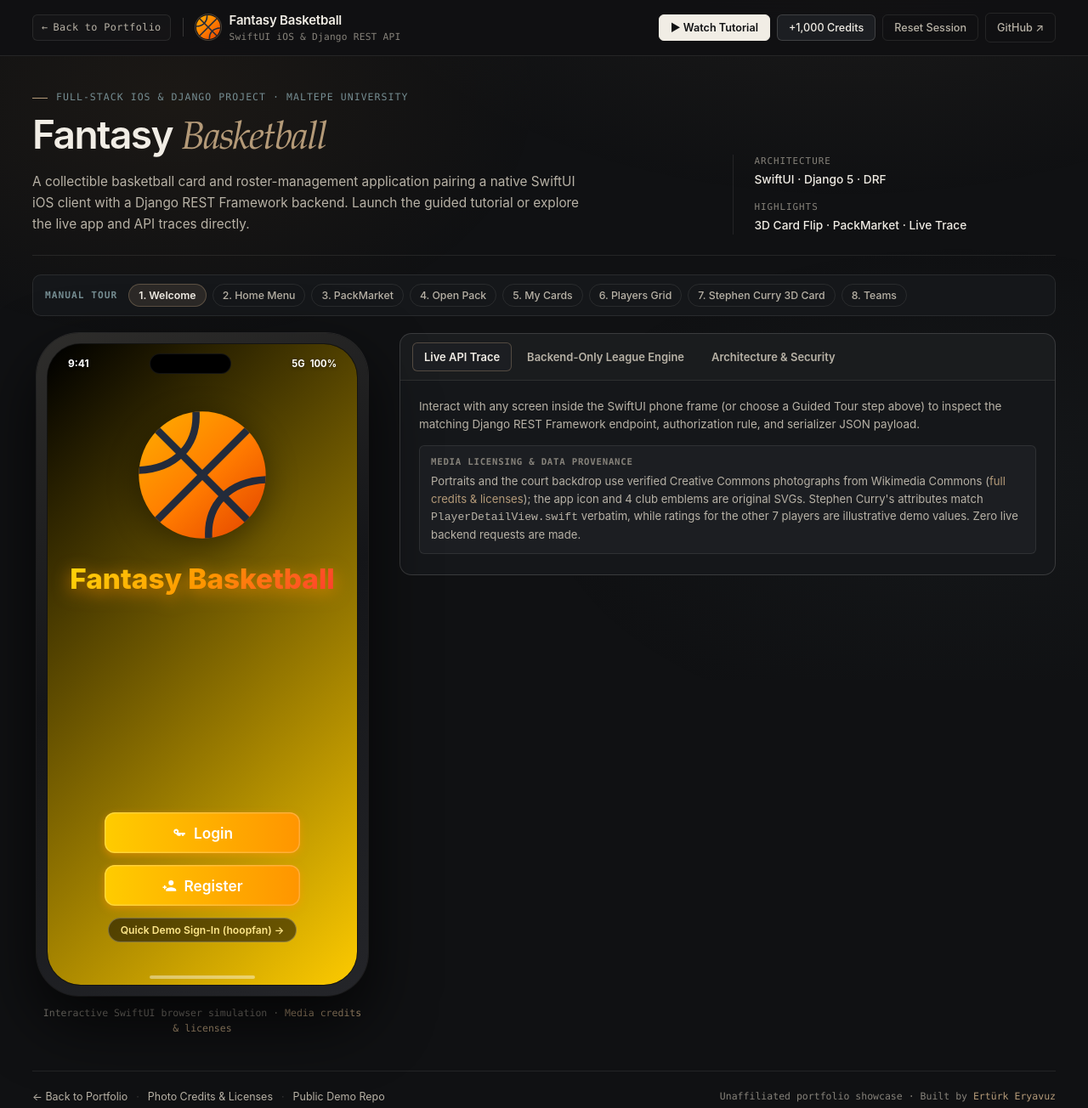
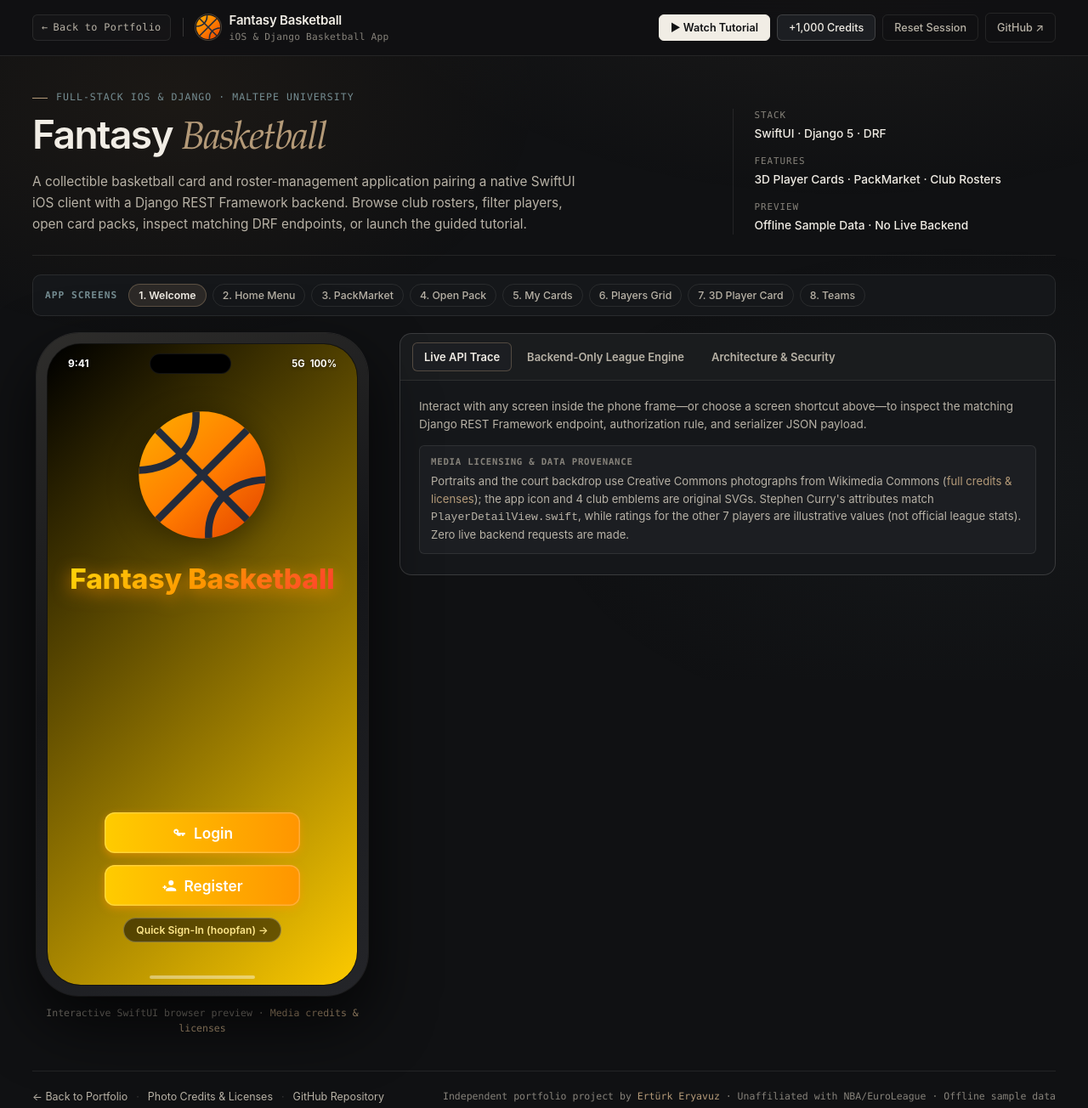
Before and after one commit to erturkeryavuz/fantasy-basketball-demo, a plain HTML site: page docs/index.html in a window 1280 px wide. Shown: the whole page at 85% size. Drawn offline with Linux system fonts and the light colour scheme.

Commit message:
Polish project presentation

```diff
--- a/docs/app.js
+++ b/docs/app.js
@@ -306,7 +306,7 @@ function navigate(screen, opts = {}) {
       status: 200,
       swiftView: "TeamsView.swift → APIService.fetchTeams()",
       djangoView: "TeamViewSet (list)",
-      permission: "IsAdminOrReadOnly (Phase 2A)",
+      permission: "IsAdminOrReadOnly",
       request: null,
       response: TEAMS.map(({ id, name, city, established_year, arena_name, logo }) => ({
         id,
@@ -316,7 +316,7 @@ function navigate(screen, opts = {}) {
         logo: `/media/team_logos/${logo.split("/").pop()}`,
         arena_name,
       })),
-      note: "Displays the 4 clubs with original geometric monogram badges over the systemGray2 → orange gradient.",
+      note: "Lists the 4 clubs from /api/teams/ with custom geometric monogram badges.",
     });
   } else if (screen === "team-players") {
     const roster = PLAYERS.filter((p) => p.team === state.selectedTeamId);
@@ -326,7 +326,7 @@ function navigate(screen, opts = {}) {
       status: 200,
       swiftView: "TeamPlayersView.swift → APIService.fetchPlayers(forTeamId:)",
       djangoView: "PlayerViewSet (DjangoFilterBackend)",
-      permission: "IsAdminOrReadOnly (Phase 2A)",
+      permission: "IsAdminOrReadOnly",
       request: null,
       response: roster.map(serializePlayer),
       note: "Server-side team filter backed by django_filters (`filterset_fields = ['team']`).",
@@ -339,7 +339,7 @@ function navigate(screen, opts = {}) {
       status: 200,
       swiftView: "PlayersView.swift → APIService.fetchPlayers()",
       djangoView: "PlayerViewSet (list)",
-      permission: "IsAdminOrReadOnly (Phase 2A)",
+      permission: "IsAdminOrReadOnly",
       request: null,
       response: {
         count_total: PLAYERS.length,
@@ -347,21 +347,21 @@ function navigate(screen, opts = {}) {
         active_filters: { ...state.filters },
         sample: filtered.slice(0, 2).map(serializePlayer),
       },
-      note: "Shows all 8 real players with verified Creative Commons portraits and Position, Country, Team, and 0–99 OVR filters.",
+      note: "Displays all 8 players with client-side Position, Nationality, Team, and 0–99 OVR filters.",
     });
   } else if (screen === "player-detail") {
     const p = PLAYERS.find((x) => x.id === state.selectedPlayerId) || PLAYERS[0];
     const provenanceNote =
       p.provenance === "verbatim_swift_preview"
-        ? `Verbatim attributes from PlayerDetailView.swift:297-314. ${p.photoCredit}.`
-        : `Illustrative demo card ratings (not official league stats) aligned to PlayerSerializer. ${p.photoCredit}.`;
+        ? `Attributes match PlayerDetailView.swift. ${p.photoCredit}.`
+        : `Illustrative card ratings (not official league stats) aligned to PlayerSerializer. ${p.photoCredit}.`;
     recordTrace({
       method: "GET",
       endpoint: `/api/players/${p.id}/`,
       status: 200,
-      swiftView: "PlayerDetailView.swift (3D Flippable Collectible Card)",
+      swiftView: "PlayerDetailView.swift (3D Collectible Card)",
       djangoView: "PlayerViewSet (retrieve)",
-      permission: "IsAdminOrReadOnly (Phase 2A)",
+      permission: "IsAdminOrReadOnly",
       request: null,
       response: serializePlayer(p),
       note: `${provenanceNote} Tap card to flip 180° for Best Skill and physical stats.`,
@@ -376,7 +376,7 @@ function navigate(screen, opts = {}) {
       permission: "IsAuthenticated",
       request: null,
       response: { username: state.username, credits: state.credits },
-      note: "2-column .ultraThinMaterial PackMarket grid reproducing samplePacks (Gold 500, Amethyst 800, Diamond 1,000).",
+      note: "2-column PackMarket grid listing Gold (500), Amethyst (800), and Diamond (1,000) credit packs.",
     });
   } else if (screen === "pack-detail") {
     const pk = CARD_PACKS.find((x) => x.id === state.selectedPackId) || CARD_PACKS[0];
@@ -385,7 +385,7 @@ function navigate(screen, opts = {}) {
       endpoint: "/api/profile/",
       status: 200,
       swiftView: "CardPackDetailView.swift",
-      djangoView: "OpenCardPackView (Verified Drop Table)",
+      djangoView: "OpenCardPackView",
       permission: "IsAuthenticated",
       request: null,
       response: {
@@ -517,7 +517,7 @@ function renderWelcome() {
           <span>Register</span>
         </button>
         <button id="btnQuickDemoLogin" class="sw-demo-shortcut" type="button">
-          Quick Demo Sign-In (hoopfan) →
+          Quick Sign-In (hoopfan) →
         </button>
       </div>
     </div>
@@ -912,12 +912,12 @@ function renderTracePanel() {
   if (!state.traces.length) {
     return `
       <p style="font-size:0.84rem;color:var(--text-muted);margin-top:0">
-        Interact with any screen inside the SwiftUI phone frame (or choose a Guided Tour step above) to inspect the matching Django REST Framework endpoint, authorization rule, and serializer JSON payload.
+        Interact with any screen inside the phone frame—or choose a screen shortcut above—to inspect the matching Django REST Framework endpoint, authorization rule, and serializer JSON payload.
       </p>
       <div class="meta-tile">
         <div class="meta-k">Media Licensing &amp; Data Provenance</div>
         <div style="font-size:0.82rem;color:var(--text-muted)">
-          Portraits and the court backdrop use verified Creative Commons photographs from Wikimedia Commons (<a href="notices.html">full credits &amp; licenses</a>); the app icon and 4 club emblems are original SVGs. Stephen Curry's attributes match <code>PlayerDetailView.swift</code> verbatim, while ratings for the other 7 players are illustrative demo values. Zero live backend requests are made.
+          Portraits and the court backdrop use Creative Commons photographs from Wikimedia Commons (<a href="notices.html">full credits &amp; licenses</a>); the app icon and 4 club emblems are original SVGs. Stephen Curry's attributes match <code>PlayerDetailView.swift</code>, while ratings for the other 7 players are illustrative values (not official league stats). Zero live backend requests are made.
         </div>
       </div>
     `;
@@ -969,11 +969,18 @@ function renderTracePanel() {
   `;
 }
 
+const LEAGUE_STEP_SUMMARY_DISPLAY = {
+  join: "Validates 10 unique existing player IDs and 5 starting-five IDs as a subset, then writes UserLeague and 10 UserLeaguePlayer rows atomically.",
+  start: "Staff-only POST endpoint that generates the round-robin match schedule, prevents duplicate schedules, and transitions league status to 'in_progress'.",
+  record: "Staff-only POST endpoint with non-negative integer score validation that atomically updates Match winner/status and records PlayerStats.",
+};
+
 function renderLeaguePanel() {
   const step = BACKEND_LEAGUE_STEPS.find((s) => s.id === state.selectedLeagueStepId) || BACKEND_LEAGUE_STEPS[0];
+  const stepSummary = LEAGUE_STEP_SUMMARY_DISPLAY[step.id] || step.summary;
   return `
     <div class="backend-only-banner" role="note">
-      <strong>Backend-Only API Surface (Not Wired in SwiftUI):</strong> The Django backend implements relational models (<code>League</code>, <code>UserLeague</code>, <code>UserLeaguePlayer</code>, <code>Match</code>, <code>PlayerStats</code>, <code>TeamStats</code>) and REST endpoints verified by Phase 2A regression tests. They are inspected here transparently rather than fabricated as iOS screens.
+      <strong>Backend-Only API Surface:</strong> The Django backend implements relational models (<code>League</code>, <code>UserLeague</code>, <code>UserLeaguePlayer</code>, <code>Match</code>, <code>PlayerStats</code>, <code>TeamStats</code>) and league management REST endpoints that are not wired into the SwiftUI mobile screens.
     </div>
 
     <div class="step-pills" role="group" aria-label="Backend league workflow steps">
@@ -997,7 +1004,7 @@ function renderLeaguePanel() {
       </div>
     </div>
 
-    <p style="font-size:0.83rem;color:var(--text-muted);margin:0 0 10px">${escapeHtml(step.summary)}</p>
+    <p style="font-size:0.83rem;color:var(--text-muted);margin:0 0 10px">${escapeHtml(stepSummary)}</p>
 
     ${
       step.request !== null
@@ -1013,27 +1020,27 @@ function renderArchPanel() {
   return `
     <div class="arch-grid">
       <div class="arch-card">
-        <h3>Public Asset Rights &amp; Data Provenance</h3>
+        <h3>Media Attribution &amp; Data Provenance</h3>
         <ul>
-          <li><strong>Verified CC photography:</strong> All 8 real-player portraits and the sunset court background are cropped/resized derivatives of Wikimedia Commons CC BY / CC BY-SA photos (documented in <a href="notices.html">Third-Party Notices</a>).</li>
-          <li><strong>Original vector graphics:</strong> <code>basketball-logo.svg</code> and the 4 geometric club badges (<code>GSW</code>, <code>LAL</code>, <code>PHX</code>, <code>FB</code>) are original SVGs avoiding trademarked club marks.</li>
-          <li><strong>Verbatim vs. demo data:</strong> Stephen Curry (97 OVR, Dark Blue Diamond) matches <code>PlayerDetailView.swift:297-314</code> verbatim; the other 7 players carry illustrative demo ratings (not official league stats) because <code>db.sqlite3</code> was untracked in commit <code>9d0362f</code>.</li>
+          <li><strong>Creative Commons photography:</strong> All 8 player portraits and the court backdrop are cropped/resized derivatives of Wikimedia Commons CC BY / CC BY-SA photos (<a href="notices.html">Third-Party Notices</a>).</li>
+          <li><strong>Original vector graphics:</strong> <code>basketball-logo.svg</code> and the 4 geometric club badges (<code>GSW</code>, <code>LAL</code>, <code>PHX</code>, <code>FB</code>) are original SVGs created for this project.</li>
+          <li><strong>Player data context:</strong> Stephen Curry (97 OVR, Dark Blue Diamond) matches <code>PlayerDetailView.swift</code> verbatim; the other 7 player profiles use illustrative ratings (not official NBA or EuroLeague stats).</li>
         </ul>
       </div>
       <div class="arch-card">
-        <h3>Django 5.2 DRF Backend (Remediated)</h3>
+        <h3>Django 5.2 DRF Backend</h3>
         <ul>
-          <li>Environment-only <code>DJANGO_SECRET_KEY</code> (fail-closed when <code>DEBUG=False</code>), explicit CORS allowlist, pinned security updates.</li>
-          <li><code>IsAdminOrReadOnly</code> on Team/Player catalogs; staff-only schedule creation &amp; match result recording.</li>
-          <li>Atomic <code>OpenCardPackView</code> credit deduction + card creation; verified by 13 Django API regression tests.</li>
+          <li>Environment-only <code>DJANGO_SECRET_KEY</code> (fail-closed when <code>DEBUG=False</code>) with an explicit CORS allowlist.</li>
+          <li><code>IsAdminOrReadOnly</code> on Team/Player catalogs; staff-only league schedule creation and match result recording.</li>
+          <li>Atomic <code>OpenCardPackView</code> credit deduction, weighted rarity roll, and <code>UserCard</code> creation.</li>
         </ul>
       </div>
       <div class="arch-card">
-        <h3>Honest Scope &amp; Limitations</h3>
+        <h3>Preview Scope &amp; Limitations</h3>
         <ul>
-          <li><strong>Source-faithful scope:</strong> Demonstrates only verified SwiftUI and Django REST capabilities; unimplemented features are excluded.</li>
-          <li><strong>SQLite concurrency note:</strong> SQLite lacks row-level <code>SELECT ... FOR UPDATE</code>; conditional atomic updates protect balances under SQLite's DB write lock, while PostgreSQL is recommended for multi-worker concurrency.</li>
-          <li><strong>Browser simulation:</strong> Runs entirely statically with zero live API or database dependency.</li>
+          <li><strong>Backend-only league engine:</strong> League creation, round-robin schedules, match results, and standings are implemented in Django DRF and inspectable in the League Engine tab, while the SwiftUI client focuses on cards, packs, rosters, and collections.</li>
+          <li><strong>SQLite concurrency note:</strong> SQLite lacks row-level <code>SELECT ... FOR UPDATE</code>; conditional atomic updates protect balances under SQLite's write lock, while PostgreSQL is recommended for multi-worker concurrency.</li>
+          <li><strong>Offline browser simulation:</strong> Runs entirely client-side with zero live API, authentication server, or database requests.</li>
         </ul>
       </div>
     </div>
@@ -1285,10 +1292,10 @@ function bindDynamicEvents() {
 const TUTORIAL_STAGES = [
   {
     id: "welcome",
-    title: "Welcome & Project Identity",
+    title: "Welcome to Fantasy Basketball",
     tourKey: "welcome",
     durationMs: 3600,
-    narration: "Fantasy Basketball pairs a native SwiftUI iOS client with a Django REST Framework backend. Watch each real demo screen and synchronized API trace step by step.",
+    narration: "Fantasy Basketball pairs a native SwiftUI iOS client with a Django REST Framework backend for collecting player cards, opening packs, and exploring club rosters.",
     enter() {
       state.isLoggedIn = false;
       state.token = null;
@@ -1299,10 +1306,10 @@ const TUTORIAL_STAGES = [
   },
   {
     id: "auth",
-    title: "Simulated Token Authentication",
+    title: "Token Authentication Flow",
     tourKey: "welcome",
     durationMs: 3600,
-    narration: "LoginView authenticates against Django's token endpoint and stores a session token in the client — simulated safely in the browser with zero live credentials.",
+    narration: "LoginView models Django token authentication locally, issuing a preview session token without live backend calls or real credentials.",
     enter() {
       state.isLoggedIn = false;
       state.token = null;
@@ -1312,11 +1319,11 @@ const TUTORIAL_STAGES = [
   },
   {
     id: "home-teams",
-    title: "Home Navigation & Club Rosters",
+    title: "Home Hub & Club Rosters",
     tourKey: "teams",
     durationMs: 4400,
     subDelayMs: 1800,
-    narration: "After demo login, HomeView opens the pure NavigationStack hub and drills into TeamsView showing all four clubs with original geometric monogram badges.",
+    narration: "After signing in, HomeView opens the SwiftUI navigation hub before drilling into TeamsView to browse all four clubs.",
     enter() {
       state.inspectorTab = "trace";
       navigate("home");
@@ -1327,11 +1334,11 @@ const TUTORIAL_STAGES = [
   },
   {
     id: "players-filter",
-    title: "Player Directory & Live Filters",
+    title: "Player Directory & Filters",
     tourKey: "players",
     durationMs: 4400,
     subDelayMs: 1700,
-    narration: "PlayersView renders all 8 players with four instant client-side filters. Applying Position = Guard and Min OVR = 90 narrows the grid immediately.",
+    narration: "PlayersView lists all 8 players with four client-side filters. Filtering by Guard and 90+ OVR narrows the grid immediately.",
     enter() {
       state.inspectorTab = "trace";
       state.filters = { position: "All", country: "All", team: "All", minRating: 0 };
@@ -1356,11 +1363,11 @@ const TUTORIAL_STAGES = [
   },
   {
     id: "player-flip",
-    title: "3D Flippable Collectible Card",
+    title: "3D Collectible Player Card",
     tourKey: "player-card",
     durationMs: 4400,
     subDelayMs: 1700,
-    narration: "PlayerDetailView displays rarity-styled cards with diagonal shine for high tiers and flips 180° on tap to reveal Best Skill and physical attributes.",
+    narration: "PlayerDetailView styles each card by rarity tier and flips 180° on tap to reveal Best Skill and physical attributes.",
     enter() {
       state.inspectorTab = "trace";
       navigate("player-detail", { playerId: PLAYERS[0].id, from: "players" });
@@ -1372,10 +1379,10 @@ const TUTORIAL_STAGES = [
   },
   {
     id: "pack-market",
-    title: "PackMarket Tiers & Credits",
+    title: "PackMarket & Credit Tiers",
     tourKey: "market",
     durationMs: 3600,
-    narration: "PackMarket lists Gold (500), Amethyst (800), and Diamond (1,000) packs alongside the player's current coin balance.",
+    narration: "PackMarket presents Gold (500), Amethyst (800), and Diamond (1,000) card packs alongside your current credit balance.",
     enter() {
       state.inspectorTab = "trace";
       if (state.credits < 1000) state.credits = STARTING_CREDITS;
@@ -1384,11 +1391,11 @@ const TUTORIAL_STAGES = [
   },
   {
     id: "pack-open",
-    title: "Atomic Pack Opening Simulation",
+    title: "Pack Opening & Drop Odds",
     tourKey: "pack-diamond",
     durationMs: 4600,
     subDelayMs: 1100,
-    narration: "Opening the Diamond Pack runs the 360° spinner, deducts credits atomically via POST /api/open-pack/, records the trace, and reveals the pulled card.",
+    narration: "Opening a Diamond Pack triggers the spin animation, deducts credits via simulated POST /api/open-pack/, and reveals the pulled player card.",
     enter() {
       state.inspectorTab = "trace";
       if (state.credits < 1000) state.credits = STARTING_CREDITS;
@@ -1405,7 +1412,7 @@ const TUTORIAL_STAGES = [
     title: "My Cards Collection",
     tourKey: "my-cards",
     durationMs: 3600,
-    narration: "MyCardsView loads owned UserCard entries from /api/my-cards/, immediately showing the newly opened card in the personal collection.",
+    narration: "MyCardsView loads owned cards from /api/my-cards/, immediately displaying the newly pulled card in your personal collection.",
     enter() {
       state.inspectorTab = "trace";
       if (state.myCards.length === 0) {
@@ -1420,11 +1427,11 @@ const TUTORIAL_STAGES = [
   },
   {
     id: "inspector",
-    title: "Engineering Inspector & Backend League Engine",
+    title: "API Trace & League Engine",
     tourKey: "my-cards",
     durationMs: 4400,
     subDelayMs: 1900,
-    narration: "The right-hand inspector records live Django REST serializer traces and documents backend-only league endpoints (not wired into the SwiftUI screens).",
+    narration: "The companion inspector logs each simulated DRF request and documents the backend-only league, schedule, and standings endpoints.",
     enter() {
       state.inspectorTab = "trace";
       render();
@@ -1436,10 +1443,10 @@ const TUTORIAL_STAGES = [
   },
   {
     id: "finish",
-    title: "Tutorial Complete — Explore Manually",
+    title: "Tour Complete — Explore Freely",
     tourKey: "home",
     durationMs: 0,
-    narration: "Guided walkthrough complete. Replay the tutorial anytime, or exit to explore every SwiftUI screen, filter, pack tier, and API trace manually.",
+    narration: "Walkthrough complete. Replay anytime or exit to explore every SwiftUI screen, filter, card pack, and API trace manually.",
     enter() {
       state.inspectorTab = "trace";
       state.filters = { position: "All", country: "All", team: "All", minRating: 0 };
--- a/docs/index.html
+++ b/docs/index.html
@@ -3,8 +3,8 @@
 <head>
   <meta charset="UTF-8" />
   <meta name="viewport" content="width=device-width, initial-scale=1.0" />
-  <title>Fantasy Basketball — Full-Stack iOS &amp; Django Showcase</title>
-  <meta name="description" content="Interactive phone-framed showcase of the Fantasy Basketball full-stack SwiftUI and Django REST Framework graduation project with a live API inspector and optional guided tutorial." />
+  <title>Fantasy Basketball — SwiftUI iOS &amp; Django REST Application</title>
+  <meta name="description" content="Fantasy Basketball is a SwiftUI iOS and Django REST Framework collectible basketball card and roster-management application featuring 3D player cards, PackMarket openings, and an API inspector." />
   <meta name="theme-color" content="#101113" />
   <link rel="stylesheet" href="styles.css" />
 </head>
@@ -21,7 +21,7 @@
           <img src="assets/basketball-logo.svg" width="30" height="30" alt="" aria-hidden="true" class="brand-emblem" />
           <div>
             <div class="brand-title">Fantasy Basketball</div>
-            <div class="brand-sub">SwiftUI iOS &amp; Django REST API</div>
+            <div class="brand-sub">iOS &amp; Django Basketball App</div>
           </div>
         </div>
       </div>
@@ -30,7 +30,7 @@
         <button id="btnWatchTutorial" class="btn btn-tutorial" type="button" aria-controls="tutorialDock" aria-expanded="false">
           ▶ Watch Tutorial
         </button>
-        <button id="btnAddCredits" class="btn" type="button" title="Add demo credits to test all three pack tiers">
+        <button id="btnAddCredits" class="btn" type="button" title="Add 1,000 preview credits to test all pack tiers">
           +1,000 Credits
         </button>
         <button id="btnResetDemo" class="btn btn-ghost" type="button">
@@ -47,35 +47,39 @@
     <section class="hero-strip" aria-labelledby="heroHeading">
       <div class="hero-grid">
         <div class="hero-copy">
-          <p class="hero-kicker">Full-Stack iOS &amp; Django Project · Maltepe University</p>
+          <p class="hero-kicker">Full-Stack iOS &amp; Django · Maltepe University</p>
           <h1 id="heroHeading" class="hero-title">Fantasy <em>Basketball</em></h1>
           <p class="hero-desc">
-            A collectible basketball card and roster-management application pairing a native SwiftUI iOS client with a Django REST Framework backend. Launch the guided tutorial or explore the live app and API traces directly.
+            A collectible basketball card and roster-management application pairing a native SwiftUI iOS client with a Django REST Framework backend. Browse club rosters, filter players, open card packs, inspect matching DRF endpoints, or launch the guided tutorial.
           </p>
         </div>
 
         <aside class="hero-meta" aria-label="Project summary">
           <div class="hero-meta-item">
-            <span class="hero-meta-label">Architecture</span>
+            <span class="hero-meta-label">Stack</span>
             <span class="hero-meta-value">SwiftUI · Django 5 · DRF</span>
           </div>
           <div class="hero-meta-item">
-            <span class="hero-meta-label">Highlights</span>
-            <span class="hero-meta-value">3D Card Flip · PackMarket · Live Trace</span>
+            <span class="hero-meta-label">Features</span>
+            <span class="hero-meta-value">3D Player Cards · PackMarket · Club Rosters</span>
+          </div>
+          <div class="hero-meta-item">
+            <span class="hero-meta-label">Preview</span>
+            <span class="hero-meta-value">Offline Sample Data · No Live Backend</span>
           </div>
         </aside>
       </div>
     </section>
 
-    <nav class="tour-bar" aria-label="Guided walkthrough">
-      <span class="tour-label">Manual Tour</span>
+    <nav class="tour-bar" aria-label="App screen shortcuts">
+      <span class="tour-label">App Screens</span>
       <button class="tour-pill active" type="button" data-tour="welcome">1. Welcome</button>
       <button class="tour-pill" type="button" data-tour="home">2. Home Menu</button>
       <button class="tour-pill" type="button" data-tour="market">3. PackMarket</button>
       <button class="tour-pill" type="button" data-tour="pack-diamond">4. Open Pack</button>
       <button class="tour-pill" type="button" data-tour="my-cards">5. My Cards</button>
       <button class="tour-pill" type="button" data-tour="players">6. Players Grid</button>
-      <button class="tour-pill" type="button" data-tour="player-card">7. Stephen Curry 3D Card</button>
+      <button class="tour-pill" type="button" data-tour="player-card">7. 3D Player Card</button>
       <button class="tour-pill" type="button" data-tour="teams">8. Teams</button>
     </nav>
 
@@ -122,7 +126,7 @@
           </div>
         </div>
         <p class="phone-caption">
-          Interactive SwiftUI browser simulation · <a href="notices.html">Media credits &amp; licenses</a>
+          Interactive SwiftUI browser preview · <a href="notices.html">Media credits &amp; licenses</a>
         </p>
       </section>
 
@@ -154,10 +158,10 @@
         <span class="footer-sep" aria-hidden="true">·</span>
         <a href="notices.html">Photo Credits &amp; Licenses</a>
         <span class="footer-sep" aria-hidden="true">·</span>
-        <a href="https://github.com/erturkeryavuz/fantasy-basketball-demo" target="_blank" rel="noopener noreferrer">Public Demo Repo</a>
+        <a href="https://github.com/erturkeryavuz/fantasy-basketball-demo" target="_blank" rel="noopener noreferrer">GitHub Repository</a>
       </div>
       <div class="footer-meta">
-        <span>Unaffiliated portfolio showcase · Built by <a href="https://github.com/erturkeryavuz" target="_blank" rel="noopener noreferrer">Ertürk Eryavuz</a></span>
+        <span>Independent portfolio project by <a href="https://github.com/erturkeryavuz" target="_blank" rel="noopener noreferrer">Ertürk Eryavuz</a> · Unaffiliated with NBA/EuroLeague · Offline sample data</span>
       </div>
     </footer>
   </main>
```
Also changed, not shown: media/fantasy-basketball-readme-hero.png, media/fantasy-basketball-social-preview.png, media/src/fantasy-basketball-readme-hero.svg, media/src/fantasy-basketball-social-preview.svg, 1 other file.
